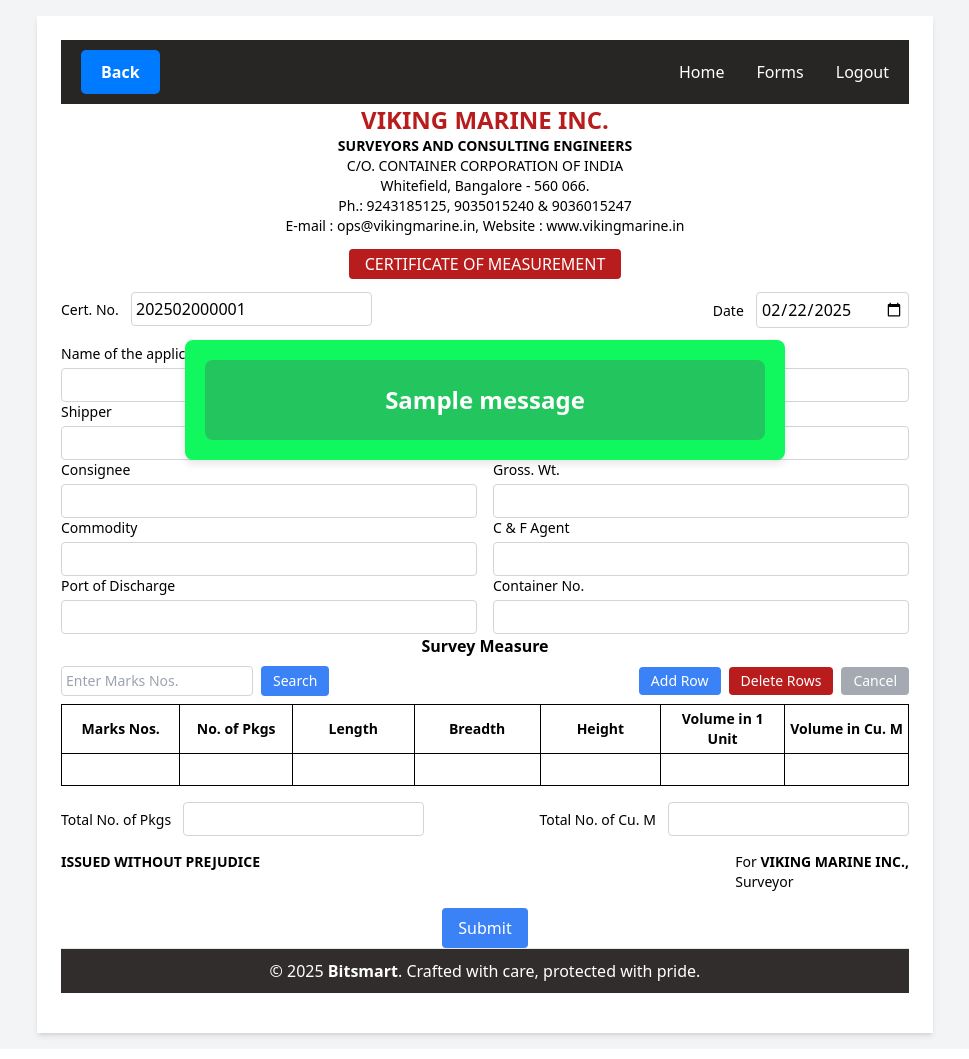
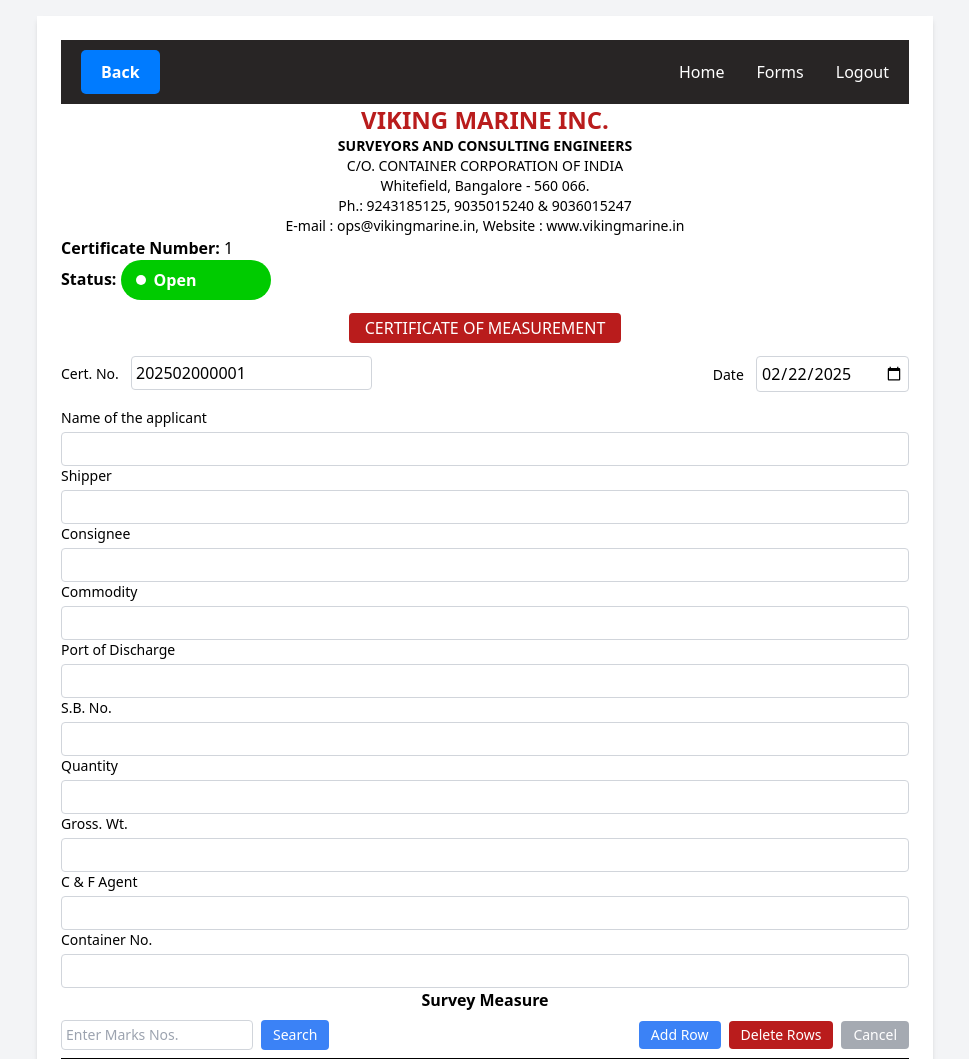
Before and after one commit to Praveen3226/viking12, a Flask app: template templates/empcertificate.html in a window 1280 px wide. Shown: the top 1059 px of the page, without its empty margins (155-1124 px from the left). Run offline with Flask 3, Linux system fonts and the light colour scheme; the template is opened without the code that fills it: most values are stand-ins (such as "Sample title", 1, 10 or a date in 2020); one stand-in notice (Sample message) is shown; some libraries are stand-ins or nearby versions.

Commit message:
Update empcertificate.html

```diff
--- a/templates/empcertificate.html
+++ b/templates/empcertificate.html
@@ -94,38 +94,35 @@
     .btn:hover {
         background-color: #5c1bb7;
     }
-    #flash-message {
-    width: 80%;
-    max-width: 600px;
-    padding: 20px;
-    font-size: 1.5rem;
+    .status-indicator {
+    display: inline-flex;
+    align-items: center;
+    gap: 8px;
+    padding: 8px 15px;
+    border-radius: 50px;  /* ✅ Rounded */
+    font-weight: bold;
     text-align: center;
-    background-color: #10f85d; /* Your preferred color */
-    color: white;
-    border-radius: 8px;
-    box-shadow: 0 4px 8px rgba(0, 0, 0, 0.1);
+    min-width: 150px;
+}
 
-    position: fixed; /* Ensure it stays in place */
-    top: 50%; /* Position vertically at the center */
-    left: 50%; /* Position horizontally at the center */
-    transform: translate(-50%, -50%); /* Offset it by 50% of its own size */
-    z-index: 9999; /* Ensure it stays on top of other elements */
+/* ✅ Status Colors */
+.status-open { background-color: rgb(0, 203, 0); color: white; }
+.status-in-progress { background-color: yellow; color: black; }
+.status-completed { background-color: red; color: white; }
+.status-unknown { background-color: gray; color: white; }
+
+/* ✅ Small Status Circle */
+.status-circle {
+    width: 10px;
+    height: 10px;
+    border-radius: 50%;
+    display: inline-block;
+    background-color: currentColor;
 }
 
     </style>
 </head>
 <body class="bg-gray-100 p-4">
-    {% with messages = get_flashed_messages(with_categories=true) %}
-    {% if messages %}
-        <div id="flash-message" class="fixed top-5 left-1/2 transform -translate-x-1/2 max-w-4xl w-full text-white text-center p-8 rounded-lg shadow-lg">
-            {% for category, message in messages %}
-                <div class="bg-{{ 'green-500' if category == 'success' else 'red-500' }} p-6 rounded-lg text-2xl font-semibold">
-                    {{ message }}
-                </div>
-            {% endfor %}
-        </div>
-    {% endif %}
-    {% endwith %}
     <div class="max-w-4xl mx-auto bg-white p-6 shadow-md">
         <div class="text-center">
                     <!-- Navigation Bar -->
@@ -151,7 +148,24 @@
             <p class="text-sm">Ph.: 9243185125, 9035015240 &amp; 9036015247</p>
             <p class="text-sm">E-mail : ops@vikingmarine.in, Website : www.vikingmarine.in</p>
         </div>
+        {% if certificate %}
+        <p><strong>Certificate Number:</strong> {{ certificate.CertificateNumber }}</p>
+        <p><strong>Status:</strong>
+            <span class="status-indicator
+                {% if certificate.status == 'Open' %} status-open
+                {% elif certificate.status == 'In Progress' %} status-in-progress
+                {% elif certificate.status == 'Completed' %} status-completed
+                {% else %} status-unknown
+                {% endif %}">
+                <span class="status-circle"></span> <!-- Small round indicator -->
+                {{ certificate.status }}
+            </span>
+        </p>
+    {% else %}
+        <p>No certificate data available.</p>
+    {% endif %}
 
+        </p>
         <div class="text-center my-4">
             <span class="bg-red-700 text-white px-4 py-1 rounded">CERTIFICATE OF MEASUREMENT</span>
         </div>
@@ -168,7 +182,7 @@
                 </div>
             </div>
 
-            <div class="grid grid-cols-2 gap-4">
+            <div >
 
                 <div>
                     <label class="text-sm">Name of the applicant</label>
```
